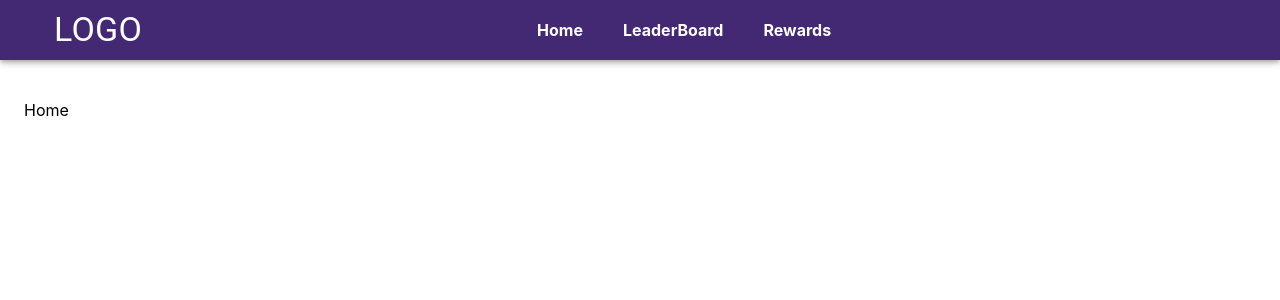
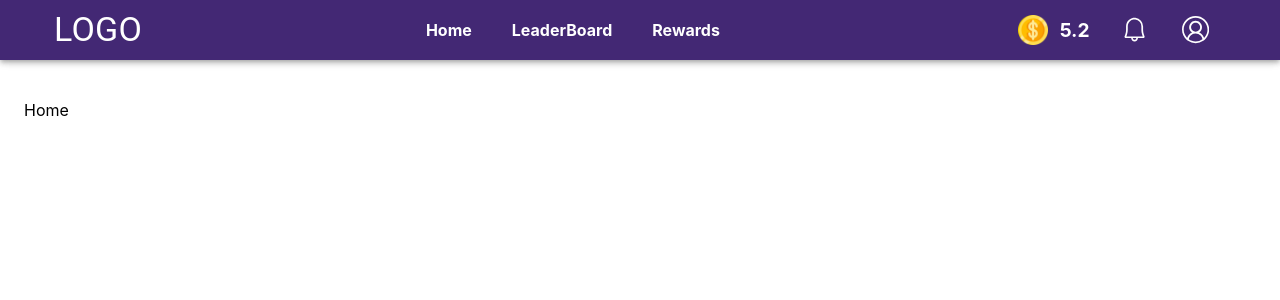
Before and after one commit to HamzaNmr/Gamification, a React (Create React App) app in the folder client/client/: page /home in a window 1280 px wide. Shown: the top 300 px of the page. Built offline with nearby package versions, Linux system fonts and the light colour scheme.

Commit message:
continue the navbar

```diff
--- a/client/client/src/components/Navbar/Navbar.js
+++ b/client/client/src/components/Navbar/Navbar.js
@@ -3,6 +3,9 @@ import { AppBar, Toolbar, Typography,} from '@material-ui/core';
 import useStyles from "./styles";
 
 import MenuIcon from '../MenuIcon/MenuIcon';
+import { VscAccount, VscBell } from "react-icons/vsc";
+import Coin from '../../images/dollar.png';
+
 
 import {useNavigate} from "react-router-dom";
 
@@ -17,13 +20,28 @@ const Navbar = () => {
 
         <Typography variant='h4'>LOGO</Typography>
 
-          <div className={classes.rightPart}>
+          <div className={classes.midPart}>
             <p className={classes.item} onClick={()=>{navigate('/home', { replace: true })}}>Home</p>
             <p className={classes.item} onClick={()=>{navigate('/Leaderboard', { replace: true })}}>LeaderBoard</p>
             <p className={classes.item} onClick={()=>{navigate('/rewards', { replace: true })}}>Rewards</p>
           </div>
 
-          <div>
+          <div className={classes.rightPart}>
+
+            <div style={{
+              display: 'flex',
+              alignItems:'center',
+              fontSize:'1.2rem',
+              fontWeight:700,
+              gap: '12px',
+              marginInline: '14px'
+            }}>
+            <img src={Coin} alt="" style={{width: '30px',}}/>
+            <span>5.2</span>
+            </div>
+
+            <VscBell className={classes.icons}/>
+            <VscAccount className={classes.icons}/>
             <MenuIcon />
           </div>
 
--- a/client/client/src/components/Navbar/styles.js
+++ b/client/client/src/components/Navbar/styles.js
@@ -18,7 +18,7 @@ import { makeStyles } from "@material-ui/core/styles";
         alignItems: 'center',
       },
 
-    rightPart:{
+    midPart:{
       display: 'flex',
       alignItems: 'center',
       justifyContent: 'space-between',
@@ -31,12 +31,26 @@ import { makeStyles } from "@material-ui/core/styles";
       },
     },
 
+    rightPart:{
+      display: 'flex',
+      alignItems: 'center',
+      justifyContent: 'space-between',
+      width: 'max-content',
+      cursor: 'pointer',
+      fontSize:'1.7rem',
+    },
+
+    icons:{
+      padding: '10px',
+      marginInline: '7px',
+    },
+
     item:{
       padding: '10px',
       marginInline: '10px',
       transition: '.5s ease-out',
       '&:hover':{
-        backgroundColor: 'rgba(120,0,200,1)',
+        backgroundColor: '#4F2A93',
         borderRadius: 15,
         color: '#eee',
       }
```
Also changed, not shown: client/client/src/images/dollar.png (added).
